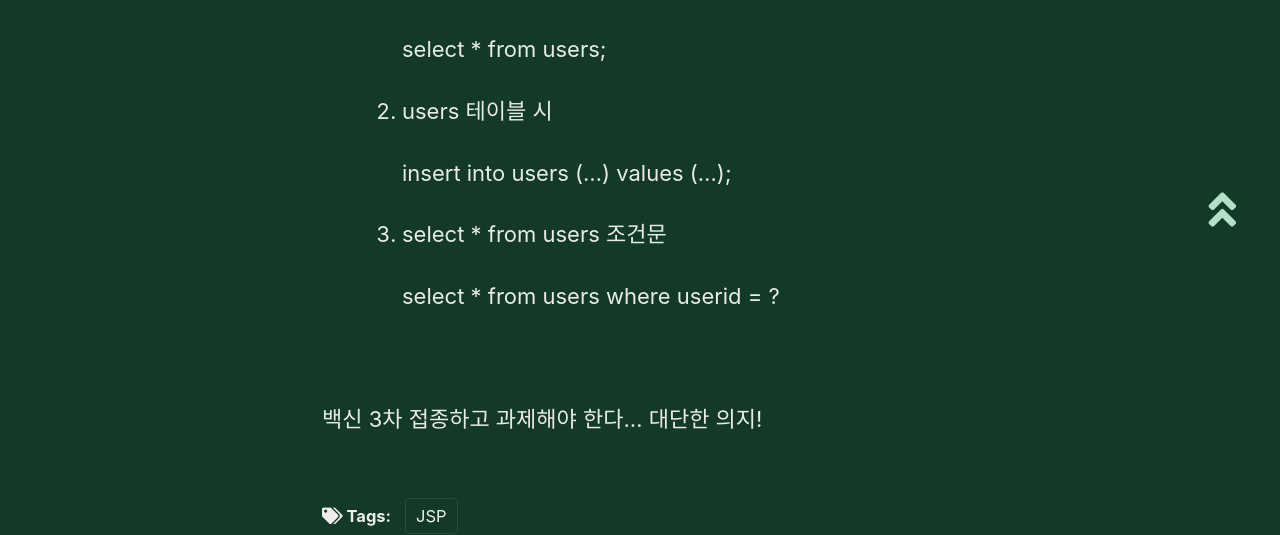
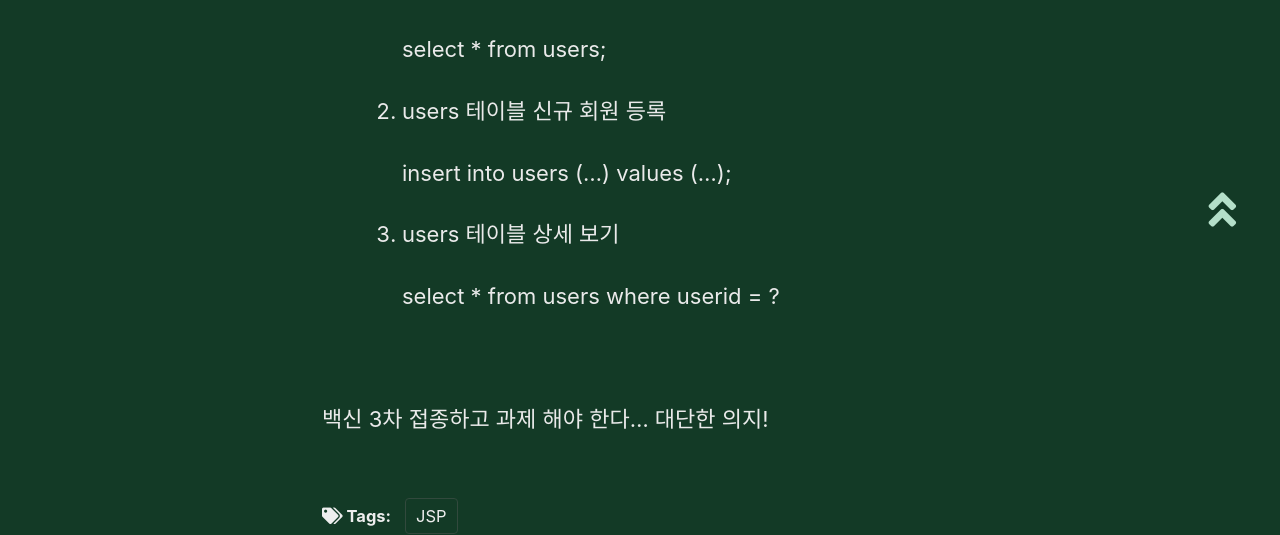
Before and after one commit to YUEUN328/YUEUN328.github.io, a Jekyll site: the page built from _posts/2022-01-14-til53.md, in a window 1280 px wide. Shown: the part 632-1167 px from the top of the page. Built offline with Jekyll 4.4.1, drawn with Linux system fonts in a browser that asks for light colours; cached includes are drawn as plain includes; comment, search, counter and statistics services are not loaded.

Commit message:
Update 2022-01-14-til53.md

```diff
--- a/_posts/2022-01-14-til53.md
+++ b/_posts/2022-01-14-til53.md
@@ -18,14 +18,14 @@ author_profile: false
 
      select * from users;
 
-  2. users 테이블 시
+  2. users 테이블 신규 회원 등록
 
      insert into users (...) values (...);
 
-  3. select * from users 조건문
+  3. users 테이블 상세 보기
 
      select * from users where userid = ?
 
 <br>
 
-백신 3차 접종하고 과제해야 한다... 대단한 의지!
+백신 3차 접종하고 과제 해야 한다... 대단한 의지!
```
